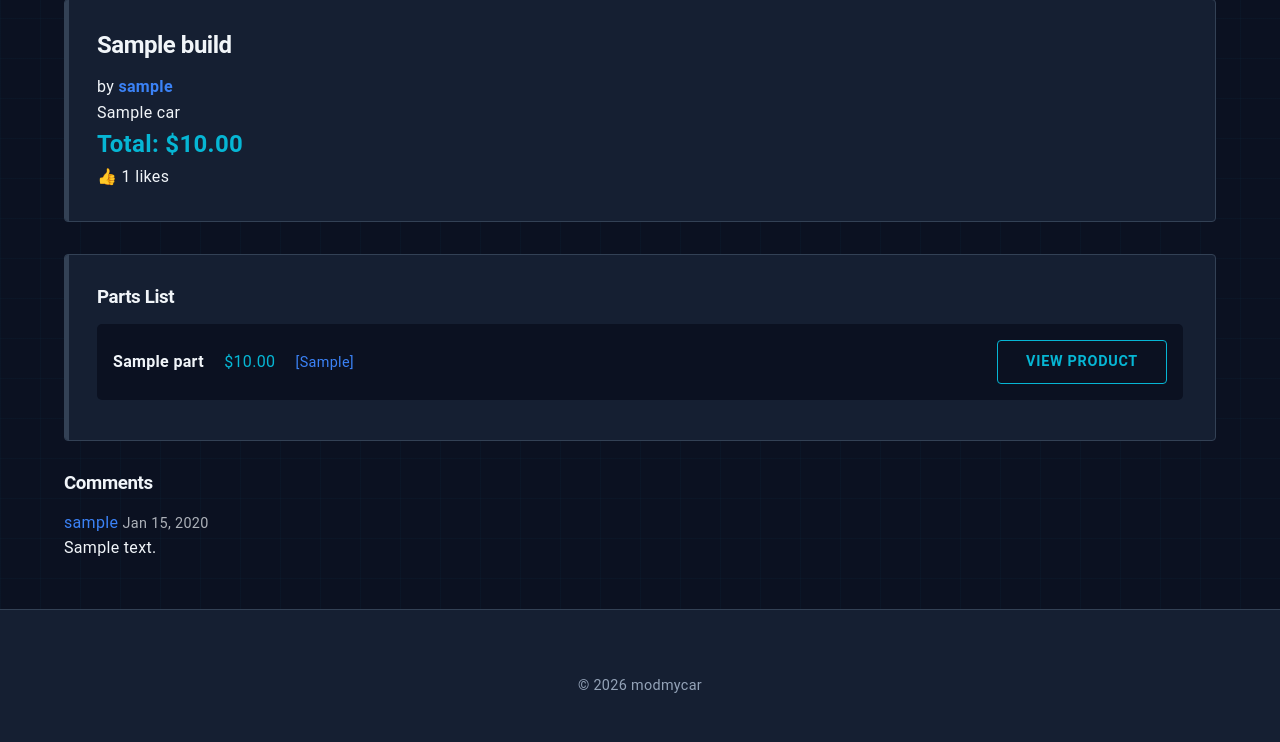
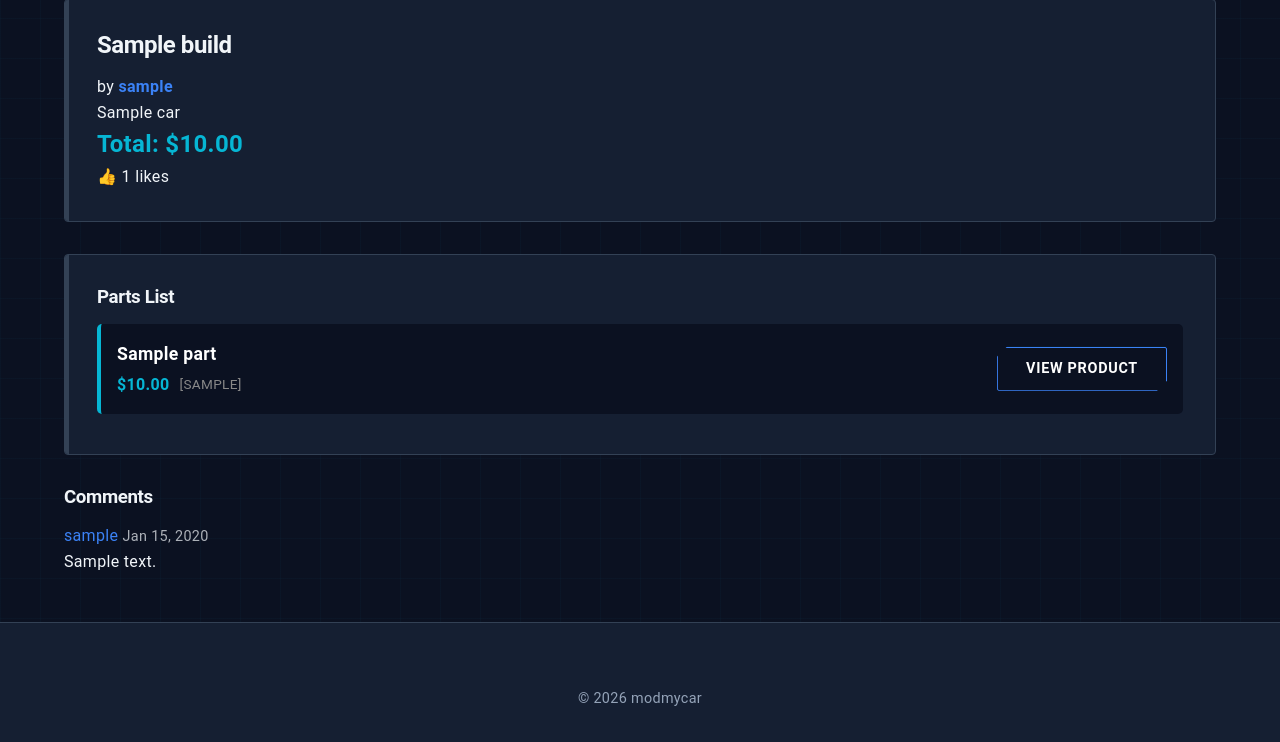
Before and after one commit to 373656-arch/replitfiletest, a PHP site: page /community.php?build=1 in a window 1280 px wide. Shown: the part 222-964 px from the top of the page. Before the commit the page ends 915 px from the top, so only its background shows below. Run offline with PHP 8.4, Linux system fonts and the light colour scheme; tables that the repository leaves empty or names only in its code hold one stand-in row (values such as "Sample post"); data that the repository does not hold is empty.

Commit message:
Add external product links to build page parts
Update community.php to include affiliate link functionality for parts, styled to match UI guidelines.

Replit-Commit-Author: Agent
Replit-Commit-Session-Id: f1f9d12d-c333-43dc-a6e1-25d543616df8
Replit-Commit-Checkpoint-Type: intermediate_checkpoint
Replit-Commit-Event-Id: df699766-85de-4f0b-a947-2baa65fb2b67
Replit-Commit-Screenshot-Url: https://storage.googleapis.com/screenshot-production-us-central1/d726fcb3-1cd9-4623-867a-d5e31a99081b/f1f9d12d-c333-43dc-a6e1-25d543616df8/H12NHg8
Replit-Helium-Checkpoint-Created: true

```diff
--- a/community.php
+++ b/community.php
@@ -344,13 +344,15 @@ renderHeader();
             $parts = $stmt->get_result();
             ?>
             <?php while ($part = $parts->fetch_assoc()): ?>
-                <div style="background: var(--bg-primary); padding: 1rem; margin: 0.5rem 0; border-radius: 5px; display: flex; justify-content: space-between; align-items: center;">
-                    <div>
-                        <strong><?php echo htmlspecialchars($part['name']); ?></strong>
-                        <span style="color: var(--accent-1); margin-left: 1rem;">$<?php echo number_format((float)$part['price'], 2); ?></span>
-                        <span style="color: var(--accent-2); margin-left: 1rem; font-size: 0.9rem;">[<?php echo htmlspecialchars($part['position_data']); ?>]</span>
+                <div style="background: var(--bg-primary); padding: 1rem; margin: 0.5rem 0; border-radius: 5px; display: flex; justify-content: space-between; align-items: center; border-left: 4px solid var(--accent-1);">
+                    <div style="display: flex; flex-direction: column; gap: 4px;">
+                        <strong style="font-size: 1.1rem; color: #fff;"><?php echo htmlspecialchars($part['name']); ?></strong>
+                        <div style="display: flex; align-items: center; gap: 10px;">
+                            <span style="color: var(--accent-1); font-weight: bold;">$<?php echo number_format((float)$part['price'], 2); ?></span>
+                            <span style="color: #888; font-size: 0.85rem; text-transform: uppercase;">[<?php echo htmlspecialchars($part['position_data']); ?>]</span>
+                        </div>
                     </div>
-                    <a href="/redirect.php?part_id=<?php echo (int)$part['part_id']; ?>" target="_blank" class="btn btn-secondary">View Product</a>
+                    <a href="/redirect.php?part_id=<?php echo (int)$part['part_id']; ?>" target="_blank" class="btn" style="min-width: 150px; text-align: center; background: transparent; border: 1px solid var(--accent-2); color: #fff; transition: all 0.3s ease;">VIEW PRODUCT</a>
                 </div>
             <?php endwhile; ?>
         </div>
```
Also changed, not shown: attached_assets/Screenshot_2026-01-30_at_12.07.01_PM_1769803622919.png (added).
